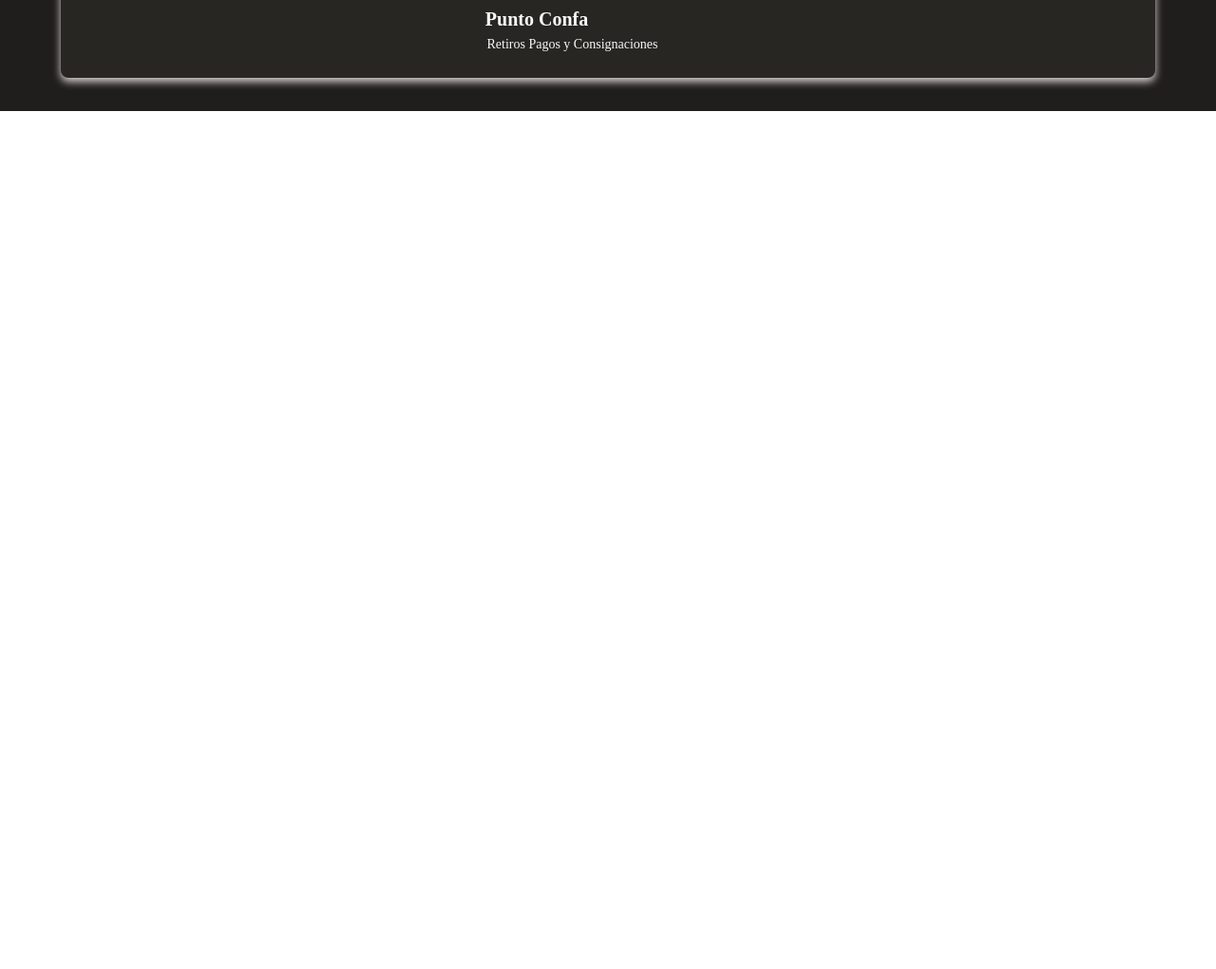
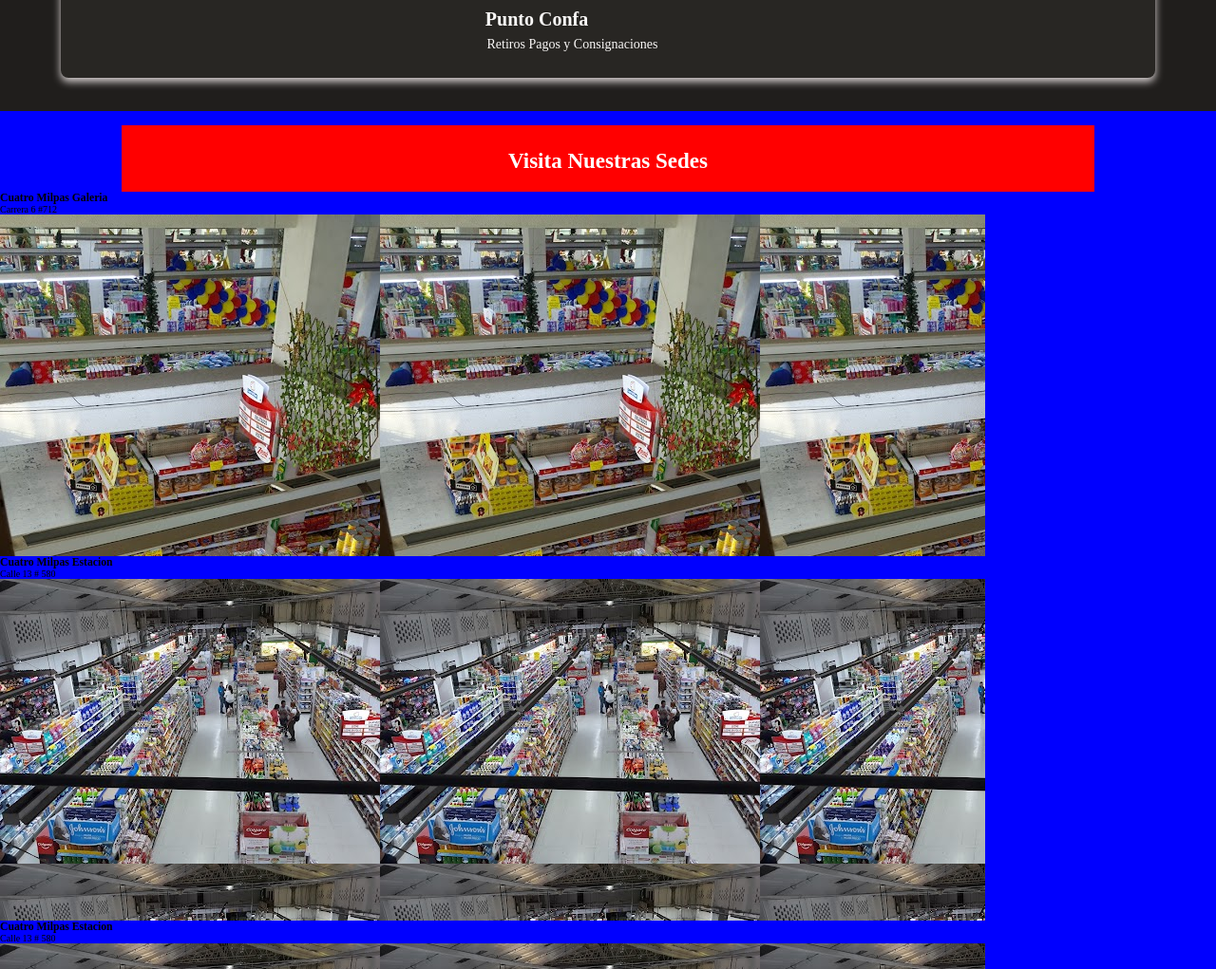
Before and after one commit to juansebastiancardona/landing-page-, a plain HTML site: page index.html in a window 1280 px wide. Shown: the part 2171-3192 px from the top of the page at 95% size. Before the commit the page ends 2288 px from the top, so only its background shows below. Drawn offline with Linux system fonts and the light colour scheme.

Commit message:
terminando seccion de multiservicio y estruturando la seccion de las sedes

```diff
--- a/css/estilos.css
+++ b/css/estilos.css
@@ -424,3 +424,55 @@ main{
     margin-left:-75px;
     color: #FAF8F7;
 }
+/*CONTENEDOR  SEDES */
+
+.contenedor__sede--milpa{
+    width: 100%;
+    height: auto;
+    padding-top: 15px;
+    background-color:blue ;
+
+}
+.sede__milpa--titulo{
+    width: 80%;
+    height: 70px;
+    margin: 0 auto;
+    padding-top: 25px;
+    text-align: center;
+    background-color: red;
+}
+.milpa--titulo{
+    font-size: 2.3rem;
+    font-weight: 900;
+    color: white;
+}
+/*imagenes sedes*/
+.sede__milpa--galeria{
+    width: 90%;
+    height: auto;
+}
+.milpa__galeria--imagen{
+    width: 90%;
+    height: 360px;
+    background-image: url('/imagenes/4m.jpg');
+}
+/*SUPERMILPAS*/
+.sede__milpa--estacion{
+    width: 90%;
+    height: auto;
+}
+.milpa__estacion--imagen{
+    width: 90%;
+    height: 360px;
+    background-image: url('/imagenes/spm.jpg');
+}
+/*express*/
+.sede__milpa--express{
+    width: 90%;
+    height: auto;
+}
+.milpa__express--imagen{
+    width: 90%;
+    height: 360px;
+    background-image: url('/imagenes/4m.jpg');
+}
--- a/index.html
+++ b/index.html
@@ -5,7 +5,7 @@
     <meta http-equiv="X-UA-Compatible" content="IE=edge">
     <meta name="viewport" content="width=device-width, initial-scale=1.0">
     <link rel="stylesheet" href="css/estilos.css">
-    <title>Document</title>
+    <title> Supermercado</title>
 </head>
 <body>
     <header>
@@ -131,7 +131,45 @@
 
         </section>
           <!--contenedor sedes-->
-        <section></section>
+        <section class="contenedor__sede--milpa">
+
+            <div class="sede__milpa--titulo" >
+                <h3 class="milpa--titulo">Visita Nuestras Sedes</h3>
+            </div>
+
+            <article class="sede__milpa--galeria">
+                <h3 class="milpa__galeria--titulo"> Cuatro Milpas Galeria</h3>
+                <p class="milpa__galeria--direccion"> Carrera 6 #712</p>
+                <div class="milpa__galeria--imagen"></div>
+            </article>
+            <article class="sede__milpa--estacion">
+
+                <h3 class="milpa__estacion--titulo"> Cuatro Milpas Estacion</h3>
+                <p class="milpa__estacion--direccion"> Calle 13 # 580</p>
+                <div class="milpa__estacion--imagen"></div>
+            </article>
+
+            <article class="sede__milpa--estacion">
+
+                <h3 class="milpa__estacion--titulo"> Cuatro Milpas Estacion</h3>
+                <p class="milpa__estacion--direccion"> Calle 13 # 580</p>
+                <div class="milpa__estacion--imagen"></div>
+            </article>
+
+            <article class="sede__milpa--express">
+
+                <h3 class="milpa__express--titulo"> Cuatro Milpas Express</h3>
+                <p class="milpa__express--direccion"> Calle 13 # 580</p>
+                <div class="milpa__express--imagen"></div>
+            </article>
+
+
+
+
+
+
+
+        </section>
           <!--contenedor tipos de clientes-->
         <section></section>
     </main>
```
Also changed, not shown: imagenes/4m.jpg (added), imagenes/spm.jpg (added).
